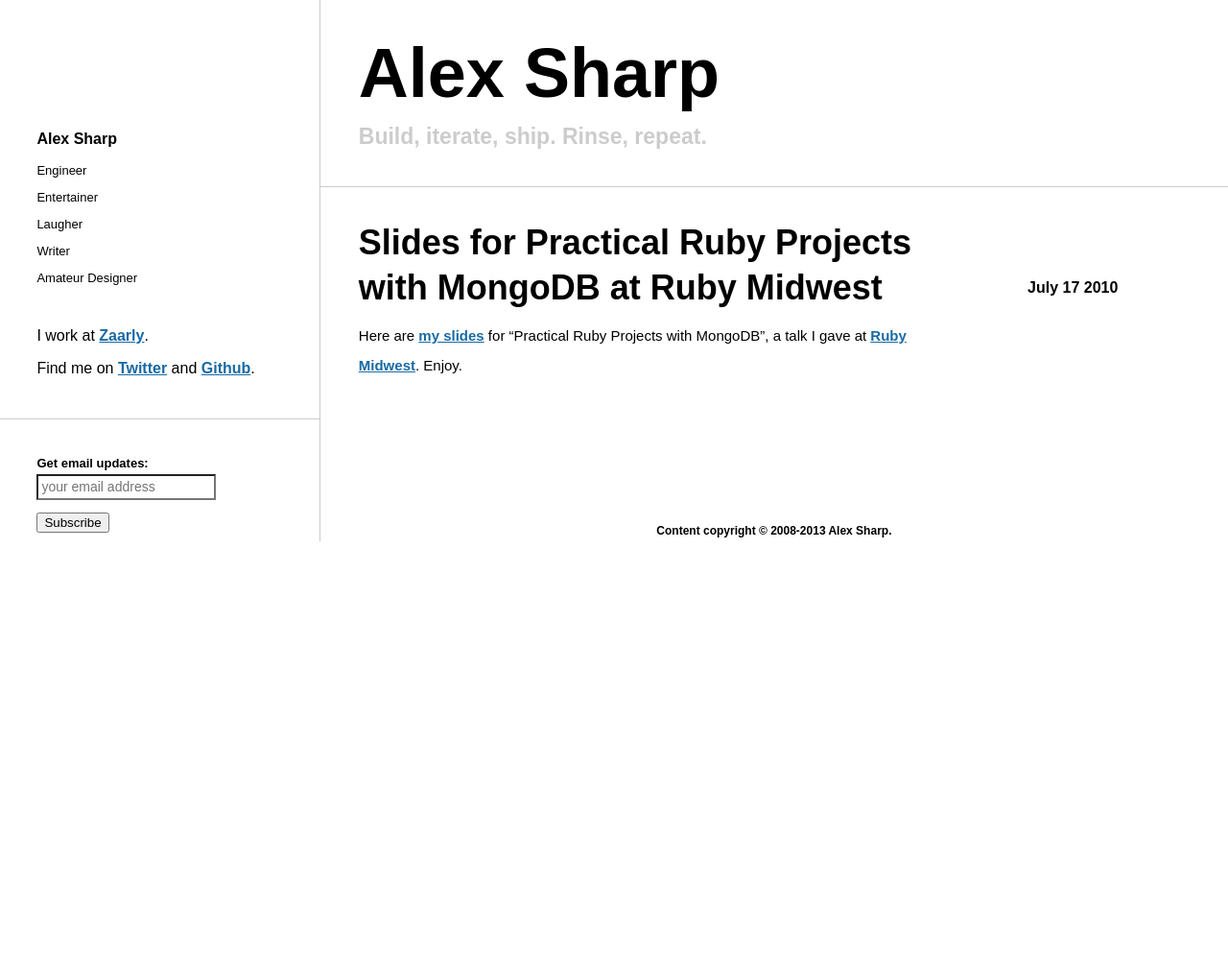
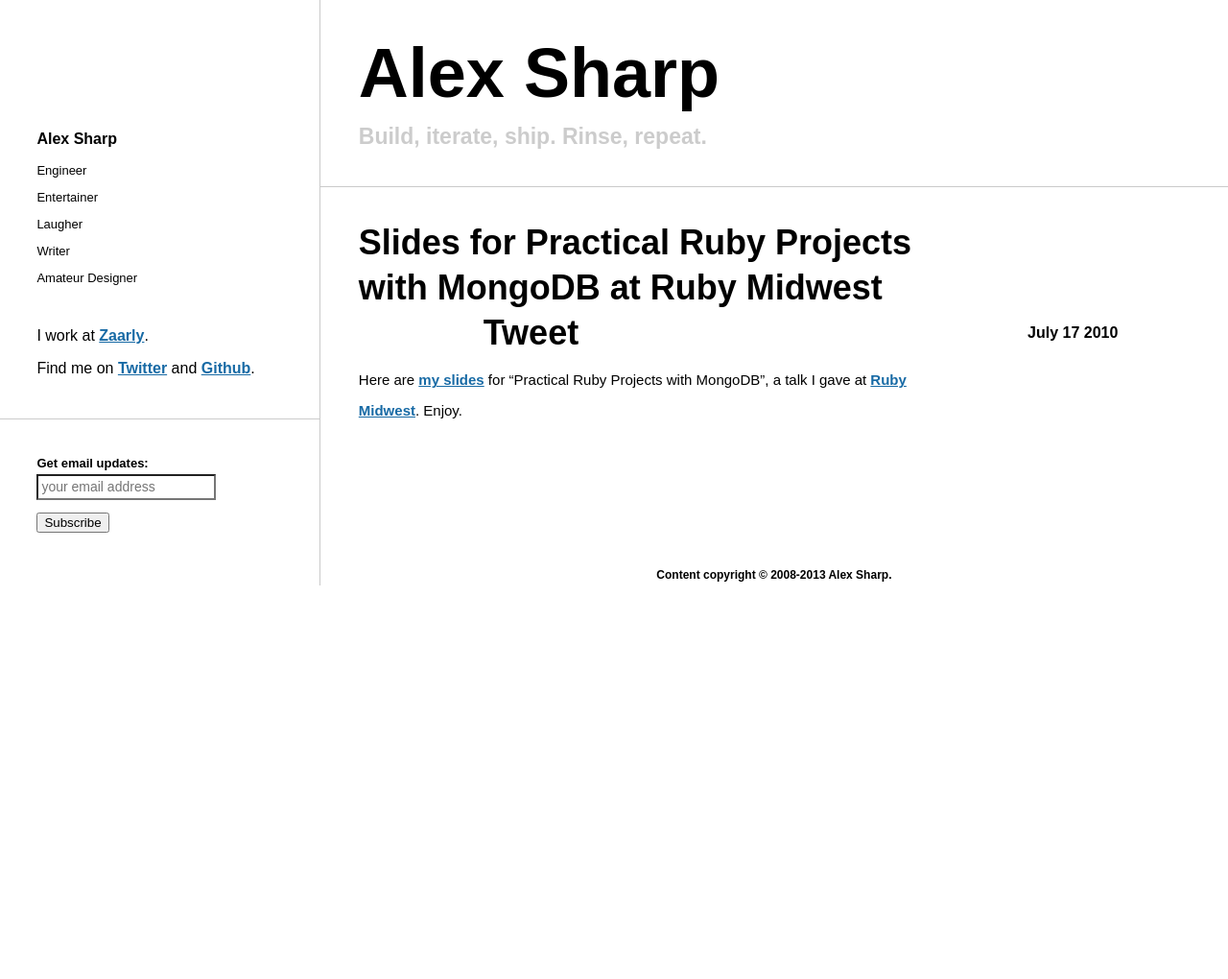
Before and after one commit to ajsharp/ajsharp.github.io, a Jekyll site: the page built from _posts/2010-07-17-slides-for-practical-ruby-projects-ruby-midwest.md, in a window 1280 px wide. Shown: the whole page at 96% size. Built offline with Jekyll 4.4.1, drawn with Linux system fonts in a browser that asks for light colours; Markdown is read by kramdown in place of the engine named in the settings; comment, search, counter and statistics services are not loaded.

Commit message:
add twitter share button

```diff
--- /dev/null
+++ b/_includes/tweet_button.html
@@ -0,0 +1,2 @@
+<a href="https://twitter.com/share" class="twitter-share-button" data-via="ajsharp">Tweet</a>
+<script>!function(d,s,id){var js,fjs=d.getElementsByTagName(s)[0];if(!d.getElementById(id)){js=d.createElement(s);js.id=id;js.src="//platform.twitter.com/widgets.js";fjs.parentNode.insertBefore(js,fjs);}}(document,"script","twitter-wjs");</script>
--- a/_layouts/post.html
+++ b/_layouts/post.html
@@ -5,6 +5,7 @@
 <div class="post">
   <h1 class="title tk-facitweb">
     <span class="title">{{ page.title }}</span>
+    {% include tweet_button.html %}
     <span class="published-at">{{page.date | date: "%B %e %Y"}}</span>
   </h1>
 
--- a/master.css
+++ b/master.css
@@ -363,3 +363,7 @@
   font-weight: normal;
   border-radius: 0px;
 }
+
+h1 .twitter-share-button, h2 .twitter-share-button {
+  margin-left: 130px;
+}
```
